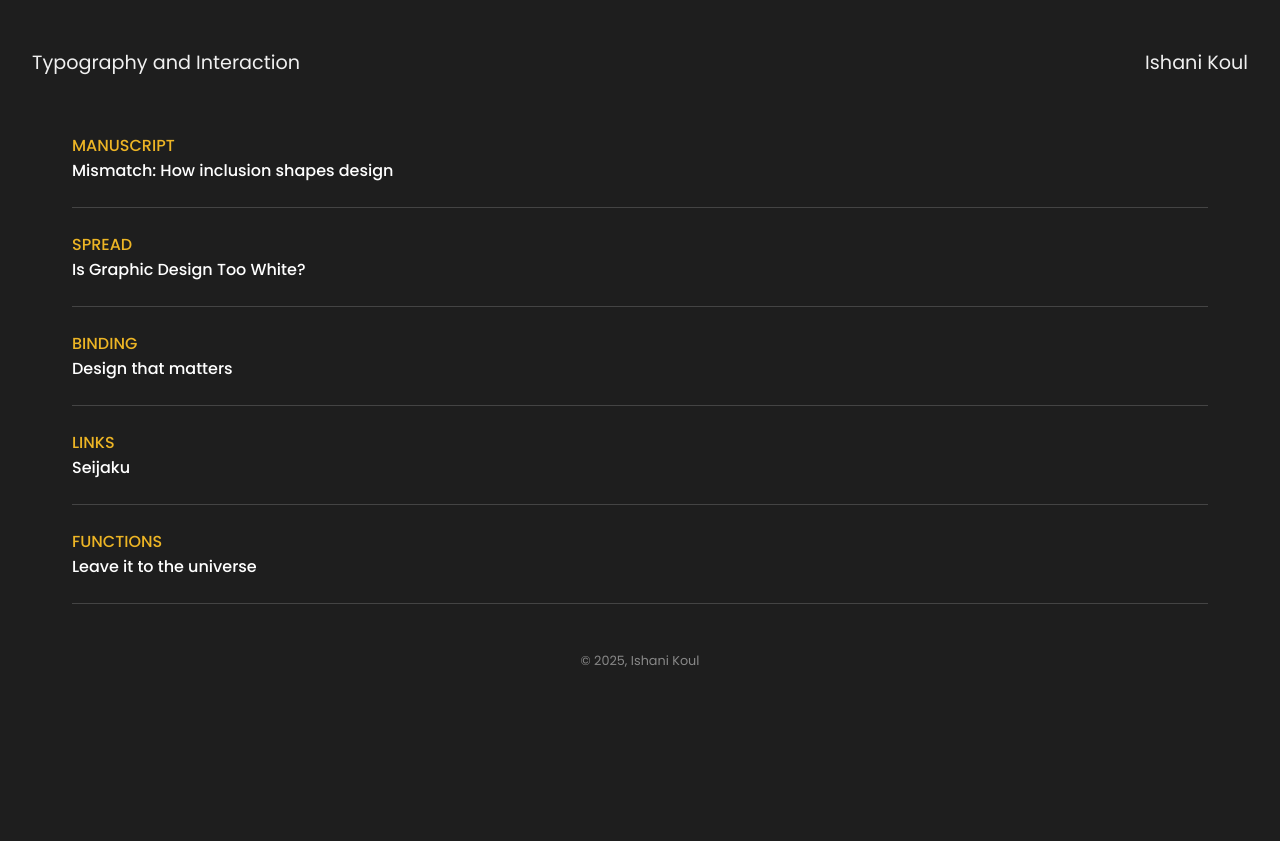
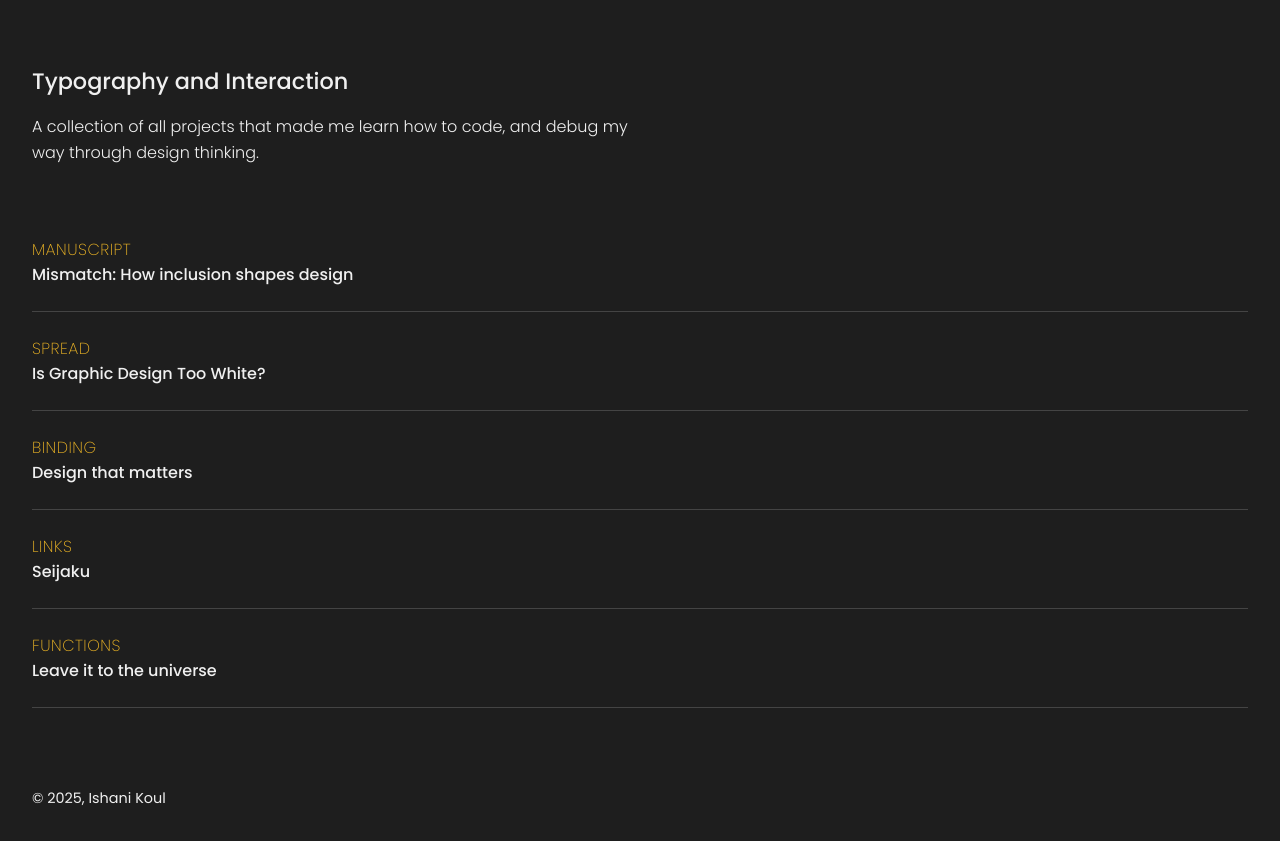
Before and after one commit to ishani-koul/ishani-koul.github.io, a plain HTML site: page index.html in a window 1280 px wide. Before the commit the page ends 800 px from the top, so only its background shows below. Drawn offline with Linux system fonts and the light colour scheme.

Commit message:
final changes

```diff
--- a/assets/style.css
+++ b/assets/style.css
@@ -1,10 +1,10 @@
 :root {
 	--base-size: 20px;
-	--gutter: calc(3 *var(--base-size));
+	--gutter: calc(3 * var(--base-size));
 	--color-bg: #f0f0f0;
 	--color-text: #1E1E1E;
 	--color-accent: #EDB525;
-	--font-family: "Poppins";
+	--font-family: "Poppins", sans-serif;
 }
 
 body {
@@ -15,32 +15,29 @@ body {
 }
 
 header {
-	display: flex;
-	justify-content: space-between;
-	align-items: flex-start;
-	padding: 3rem 2rem 2rem;
-	flex-wrap: wrap;
-}
-
-header h1 {
-	font-size: 1.2rem;
-	font-weight: 400;
-	margin: 0;
-	order: 2;
+	padding: 4rem 2rem 2rem;
 }
 
 header h2 {
-	font-size: 1.2rem;
-	font-weight: 400;
+	font-size: 1.4rem;
+	font-weight: 500;
+	color: var(--color-bg);
+	margin: 0 0 1rem 0;
+}
+
+header p {
+	font-size: 1rem;
+	font-weight: 300;
+	color: var(--color-bg);
+	max-width: 600px;
 	margin: 0;
-	color: var(--color-bg);
-	order: 1;
+	line-height: 1.6;
 }
 
 section {
-	max-width: 1200px;
+	max-width: ;
 	margin: 0 auto;
-	padding: 0 2rem;
+	padding: 1rem 2rem;
 }
 
 ul {
@@ -52,15 +49,12 @@ ul {
 li {
 	border-bottom: 1px solid #444;
 	padding: 1.5rem 0;
-	display: flex;
-	justify-content: space-between;
-	align-items: center;
-	flex-wrap: wrap;
 }
 
 a {
 	text-decoration: none;
 	color: inherit;
+	display: block;
 	width: 100%;
 }
 
@@ -73,22 +67,49 @@ li {
 
 .project h3 {
 	font-size: 1rem;
-	font-weight: 500;
+	font-weight: 200;
 	margin: 0;
-	color: #edb525;
+	color: var(--color-accent);
+	text-transform: uppercase;
+	letter-spacing: 0.03em;
 }
 
 .project h2 {
 	font-size: 1rem;
 	font-weight: 500;
 	margin: 0;
-	color: white;
+	color: var(--color-bg);
 	text-align: right;
 }
 
 footer {
-	text-align: center;
-	padding: 3rem 1rem 2rem;
-	font-size: 0.8rem;
-	color: #888;
+	text-align: left;
+	padding: 4rem 2rem 2rem;
+	font-size: 0.9rem;
+	color: var(--color-bg);
 }
+
+/* Hover effect */
+.project:hover h3,
+.project:hover h2 {
+	color: var(--color-accent);
+	transition: color 0.3s ease;
+}
+
+.project:hover h2::after {
+	content: " ↗";
+	font-weight: 400;
+}
+
+/* Responsive tweaks */
+@media (max-width: 600px) {
+	.project {
+		flex-direction: column;
+		align-items: flex-start;
+		gap: 0.3rem;
+	}
+
+	.project h2 {
+		text-align: left;
+	}
+}
--- a/index.html
+++ b/index.html
@@ -11,8 +11,8 @@
 	</head>
 	<body>
 		<header>
-			<h1> Ishani Koul </h1>
 			<h2> Typography and Interaction </h2>
+			<p> A collection of all projects that made me learn how to code, and debug my way through design thinking.</p>
 		</header>
 		<section>
 			<ul>
```
Lines whose indentation alone changed are shown as unchanged.
